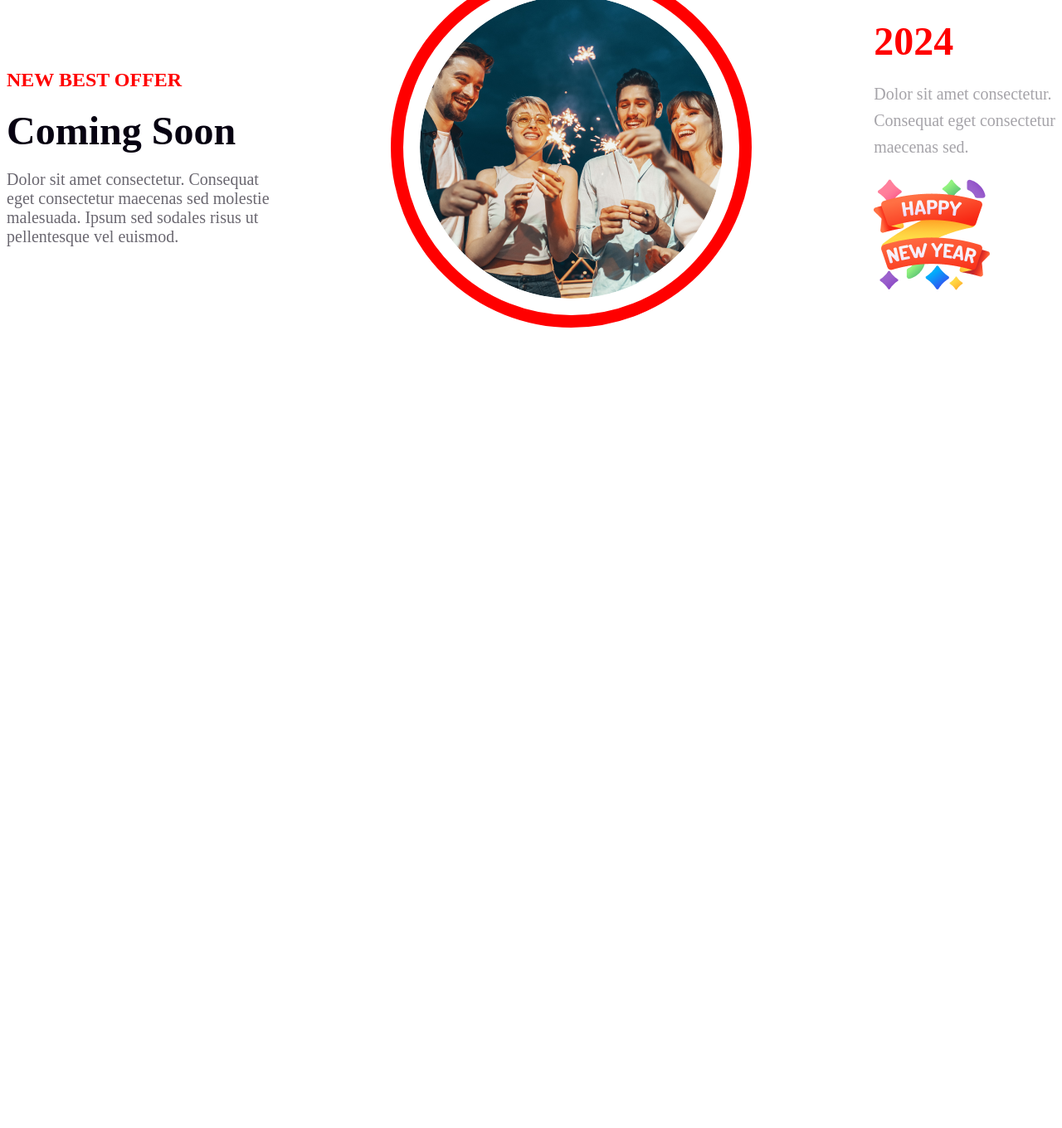
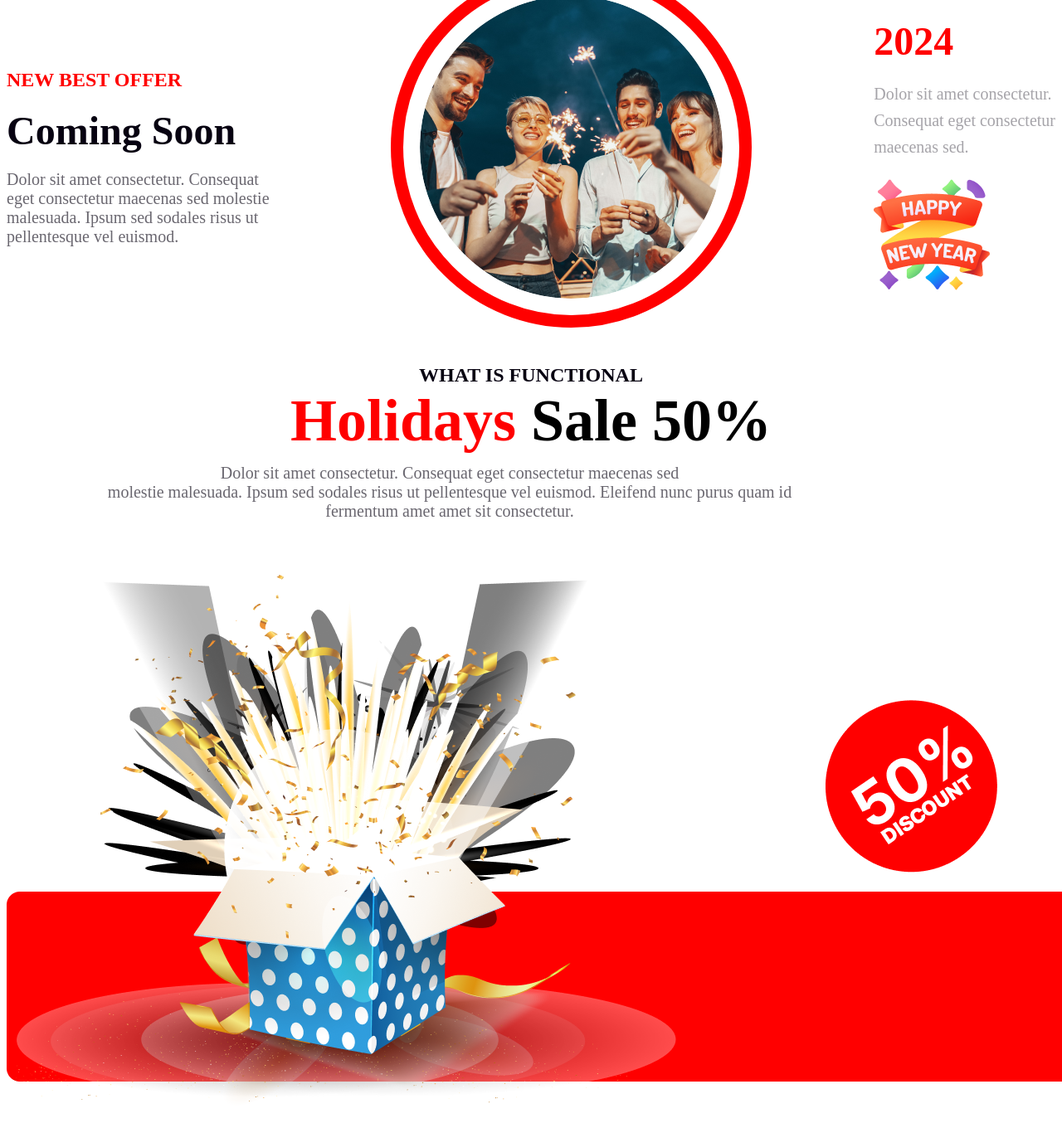
Before and after one commit to minhaj-net/new-year-party, a plain HTML site: page index.html in a window 1280 px wide. Shown: the part 3081-4441 px from the top of the page at 83% size. Before the commit the page ends 3488 px from the top, so only its background shows below. Drawn offline with Linux system fonts and the light colour scheme.

Commit message:
added another section that named holiday container

```diff
--- a/css/style.css
+++ b/css/style.css
@@ -181,3 +181,51 @@ main{
     color: rgba(7, 2, 17, 0.6);
     opacity: 60%;
 }
+/* holiday section start */
+.holiday-frist-container{
+    text-align: center;
+
+}
+.holiday-small-heading{
+    font-size: 24px;
+    font-style: 500px;
+    color: #070211;
+    margin-bottom:0 ;
+}
+.holiday-big-heading{
+    font-size: 72px;
+    font-weight: 900px;
+    margin-top: 0   ;
+    color: 070211;
+    margin-bottom: 10px;
+}
+.holiday-span{
+    color: #FF0000;
+
+}.holiday-para{
+        font-size: 20px;
+        font-weight: 500px;
+        color: #070211;
+        opacity: 60%;
+        margin-top: 0;
+         width: 1068px;
+        height: 96px;
+}
+.holiday-second-container{
+    height: 400px;
+   text-align: bottom;
+   display: flex;
+   position: relative;
+
+}
+.left-img{
+    position: absolute;
+    top: 18px;
+    left:10px;
+
+}
+.right-img{
+    position: absolute;
+    top:120px;
+    right: 20px;
+}
--- a/index.html
+++ b/index.html
@@ -55,7 +55,20 @@
                 <p class="number-para">Dolor sit amet consectetur.<br> Consequat eget consectetur<br> maecenas sed.</p>
                 <img src="images/Group 96.png" alt="">
             </div>
+        </section>
+        <section class="holiday-container">
+            <div class="holiday-frist-container">
+                <h5 class="holiday-small-heading">WHAT IS FUNCTIONAL</h5>
+                <h3 class="holiday-big-heading"><span class="holiday-span">Holidays</span> Sale 50%</h3>
+                <p class="holiday-para">Dolor sit amet consectetur. Consequat eget consectetur maecenas sed <br>
+                molestie malesuada. Ipsum sed sodales risus ut pellentesque vel euismod. Eleifend nunc purus quam id <br>fermentum amet amet sit consectetur.</p>
+            </div>
+            <div class="holiday-second-container">
+                <div class="left-img"><img src="images/Group 75.png" alt=""></div>
+                <div class="right-img"> <img src="images/Group 44.png" alt=""></div>
 
+            </div>
+            <img src="images/Rectangle 2.png" alt="">
         </section>
     </main>
     <footer></footer>
```
